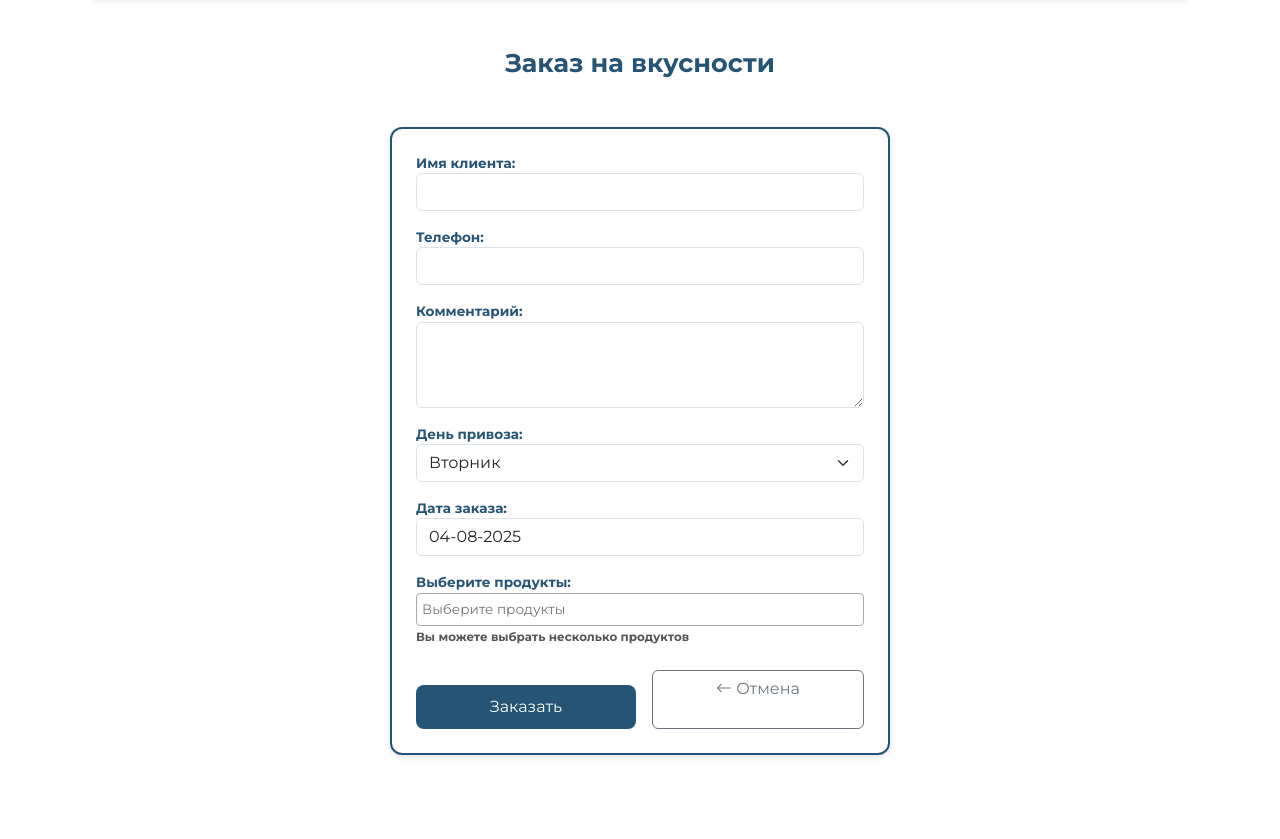
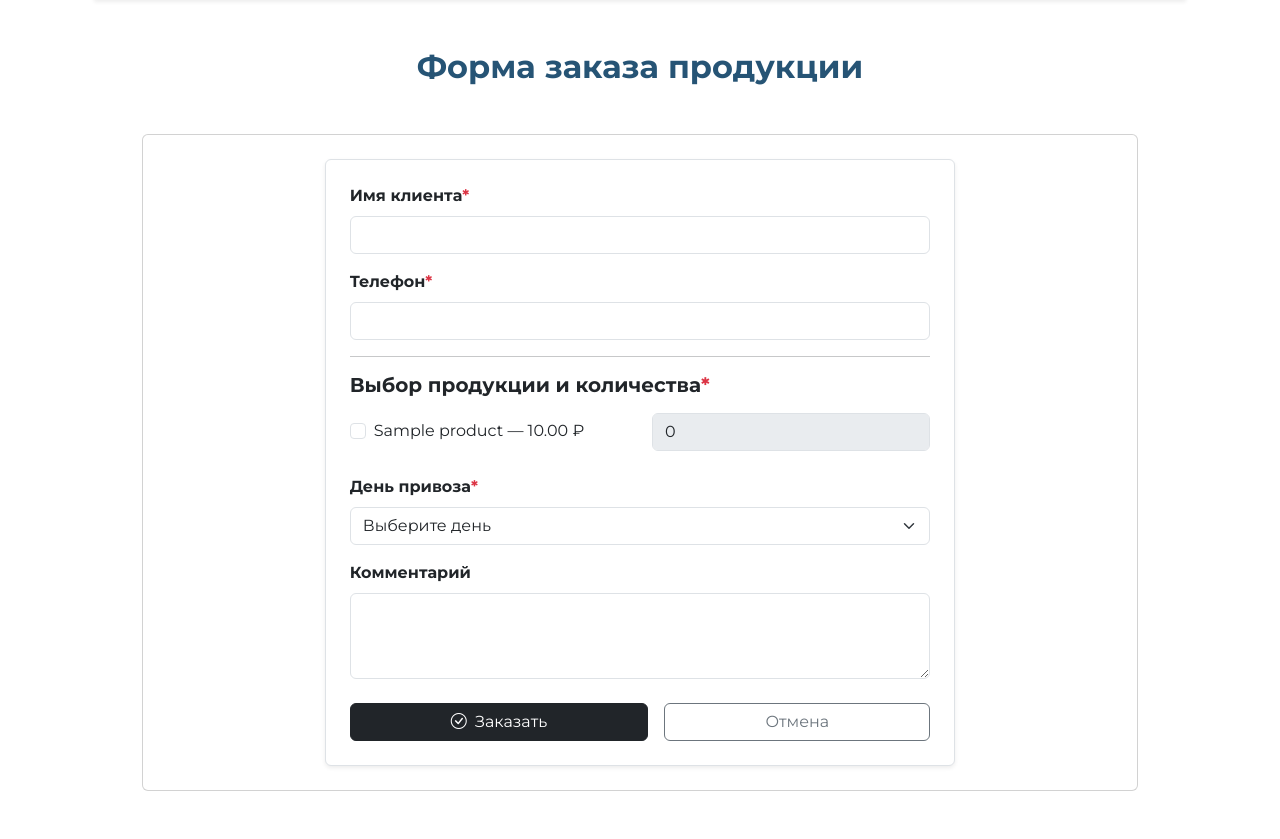
Before and after one commit to Katusha-tech/DW_milkSite, a Django app: page /milksite/create_order/ in a window 1280 px wide. Shown: the part 135-974 px from the top of the page. Before the commit the page ends 893 px from the top, so only its background shows below. Run offline with Django 5.2, Linux system fonts and the light colour scheme; tables that the repository leaves empty hold one stand-in row (values such as "Sample post"); some libraries are stand-ins or nearby versions.

Commit message:
com_17: в admin.py убрала не нужный код, в forms.py переписала функцию, в models.py добавила поля products и убрала промежуточную модель, накатила миграции, в сигналах убрала не работающий код, переписала представление для create_order,

```diff
--- a/core/forms.py
+++ b/core/forms.py
@@ -3,8 +3,7 @@ from typing import Any
 from django import forms
 from django.core.exceptions import ValidationError
 from django.forms import ClearableFileInput
-from django.forms import inlineformset_factory
-from .models import Product, Review, Order, OrderItem
+from .models import Product, Review, Order
 from django.utils.timezone import now
 
 class ProductForm(forms.ModelForm):
@@ -33,39 +32,14 @@ class ProductForm(forms.ModelForm):
 
 
 class OrderForm(forms.ModelForm):
-    DELIVERY_DAY_CHOICES = [
-        ("Вторник", "Вторник"),
-        ("Пятница", "Пятница"),
-    ]
-
-    delivery_day = forms.ChoiceField(
-        choices=DELIVERY_DAY_CHOICES,
-        label="День привоза",
-        widget=forms.Select(attrs={"class": "form-select custom-style"}),
-        required=True,
-    )
-
-    products = forms.ModelMultipleChoiceField(
-        queryset=Product.objects.all(),
-        widget=forms.SelectMultiple(attrs={
-            "class": "form-select custom-style",
-            "id": "products",
-            "size": "1",  # Уменьшает высоту до 1 строки
-        }),
-        label="Выберите продукты"
-    )
-
-    appointment_date = forms.DateField(
-        widget=forms.DateInput(attrs={
-            "readonly": "readonly",
-            "class": "form-control no-calendar",
-            "type": "text",  # избегаем иконки календаря
-            "placeholder": now().strftime("%d-%m-%Y"),
-        }),
-        initial=now,
-        input_formats=["%d-%m-%Y"],
-        label="Дата заказа"
-    )
+    """
+    Форма для создания заказа с использованием Bootstrap 5
+    """
+    def __init__(self, *args, **kwargs):
+        super().__init__(*args, **kwargs)
+        # Добавляем класс form-control к каждому полю формы
+        for field_name, field in self.fields.items():
+            field.widget.attrs.update({"class": "form-control"})
 
     class Meta:
         model = Order
@@ -75,23 +49,8 @@ class OrderForm(forms.ModelForm):
             "comment",
             "delivery_day",
             "appointment_date",
-            "products",
         ]
 
-    def __init__(self, *args, **kwargs):
-        super().__init__(*args, **kwargs)
-
-        # Форматируем дату заказа
-        self.fields['appointment_date'].initial = now().strftime("%d-%m-%Y")
-
-        # Уменьшаем комментарий
-        self.fields['comment'].widget.attrs.update({'rows': 3})
-
-        # Стили для всех остальных полей (если нет вручную заданных)
-        for name, field in self.fields.items():
-            if not isinstance(field.widget, (forms.Select, forms.SelectMultiple)):
-                existing_class = field.widget.attrs.get("class", "")
-                field.widget.attrs["class"] = f"{existing_class} form-control".strip()
 
 class ReviewForm(forms.ModelForm):
     """
--- a/core/templates/core/includes/order_card_include.html
+++ b/core/templates/core/includes/order_card_include.html
@@ -5,8 +5,8 @@
             <p class="card-text mb-1 custom-card-text"><strong>Номер телефона: </strong> {{ order.phone }} </p>
             <p class="card-text mb-1 custom-card-text"><strong>Дата: </strong> {{ order.appointment_date|date:"d.m.Y H:i" }}</p>
             <p class="card-text mb-1 custom-card-text"><strong>Продукция: </strong>
-                {% for item in order.items.all %}
-                {{ item.product.name }}{% if not forloop.last %}, {% endif %}
+                {% for product in order.products.all %}
+                {{ product.name }}{% if not forloop.last %}, {% endif %}
                 {% endfor %}
             </p>
             <p class="card-text mb-3 custom-card-text">
--- a/core/templates/core/order_detail.html
+++ b/core/templates/core/order_detail.html
@@ -22,8 +22,8 @@
                         <p><strong>Телефон:</strong> {{ order.phone }}</p>
                         <p><strong>Продукты:</strong></p>
                         <ul class="product-list">
-                            {% for item in order.items.all %}
-                                <li>{{ item.product.name }} — {{ item.quantity }} шт.</li>
+                            {% for product in order.products.all %}
+                                <li>{{ product.name }}</li>  {# Если нужно только название #}
                             {% endfor %}
                         </ul>
                         <p><strong>Комментарий:</strong> {{ order.comment }}</p>
--- a/core/templates/core/order_form.html
+++ b/core/templates/core/order_form.html
@@ -1,69 +1,74 @@
-{% extends "base.html" %}
+{% extends 'base.html' %}
 {% load static %}
-{% block title %}Форма заказа{% endblock %}
+
+{% block title %}Заказ продукции{% endblock %}
 
 {% block content %}
 <section class="py-5 main-body">
-    <div class="container px-4 px-md-5">
-        <h3 class="text-center fw-bold mb-5 milksite-title">Заказ на вкусности</h3>
-        <div class="card custom-card p-4 mx-auto">
-
+  <div class="container-fluid px-4 px-md-5">
+    <h2 class="text-center fw-bold mb-5">Форма заказа продукции</h2>
+    <div class="card p-4 mx-auto">
+      <div class="col-lg-10 col-xl-8 mx-auto">
+        <div class="bg-white p-4 rounded shadow-sm border">
+          {% if error %}
+            <div class="alert alert-danger">{{ error }}</div>
+          {% endif %}
 
           <form method="post">
             {% csrf_token %}
-                {{ form.non_field_errors }}
 
-                <!-- Имя клиента -->
-                <div class="mb-3 form-label fw-bold label-color">
-                    {{ form.client_name.label_tag }}
-                    {{ form.client_name }}
-                    {{ form.client_name.errors }}
+            <div class="mb-3">
+              <label for="client_name" class="form-label fw-semibold">Имя клиента<span class="text-danger">*</span></label>
+              <input type="text" class="form-control" id="client_name" name="client_name" value="{{ form_data.client_name|default:'' }}" required>
             </div>
 
-                <!-- Телефон -->
-                <div class="mb-3 form-label fw-bold label-color">
-                    {{ form.phone.label_tag }}
-                    {{ form.phone }}
-                    {{ form.phone.errors }}
+            <div class="mb-3">
+              <label for="phone" class="form-label fw-semibold">Телефон<span class="text-danger">*</span></label>
+              <input type="text" class="form-control" id="phone" name="phone" value="{{ form_data.phone|default:'' }}" required>
             </div>
 
-                <!-- Комментарий -->
-                <div class="mb-3 form-label fw-bold label-color">
-                    {{ form.comment.label_tag }}
-                    {{ form.comment }}
-                    {{ form.comment.errors }}
+            <hr>
+            <h5 class="fw-semibold mb-3">Выбор продукции и количества<span class="text-danger">*</span></h5>
+
+            {% for product in products %}
+              <div class="row align-items-center mb-3">
+                <div class="col-6">
+                  <div class="form-check">
+                    <input class="form-check-input product-checkbox" type="checkbox" value="{{ product.id }}" id="product_{{ product.id }}" name="product">
+                    <label class="form-check-label" for="product_{{ product.id }}">
+                      {{ product.name }} — {{ product.price }} ₽
+                    </label>
+                  </div>
+                </div>
+                <div class="col-6">
+                  <input type="number" class="form-control quantity-input" name="quantity_{{ product.id }}" id="quantity_{{ product.id }}" min="0" value="0" disabled>
+                </div>
+              </div>
+            {% endfor %}
+
+            <div class="mb-3 mt-4">
+              <label for="delivery_day" class="form-label fw-semibold">День привоза<span class="text-danger">*</span></label>
+              <select class="form-select" id="delivery_day" name="delivery_day" required>
+                <option value="">Выберите день</option>
+                <option value="Вторник" {% if form_data.delivery_day == "Вторник" %}selected{% endif %}>Вторник</option>
+                <option value="Пятница" {% if form_data.delivery_day == "Пятница" %}selected{% endif %}>Пятница</option>
+              </select>
             </div>
 
-                <!-- День привоза -->
-                <div class="mb-3 form-label fw-bold label-color">
-                    {{ form.delivery_day.label_tag }}
-                    {{ form.delivery_day }}
-                    {{ form.delivery_day.errors }}
+            <div class="mb-3">
+              <label for="comment" class="form-label fw-semibold">Комментарий</label>
+              <textarea class="form-control" id="comment" name="comment" rows="3">{{ form_data.comment|default:'' }}</textarea>
             </div>
 
-                <!-- Дата заказа (только дата, без времени) -->
-                <div class="mb-3 form-label fw-bold label-color">
-                    {{ form.appointment_date.label_tag }}
-                    {{ form.appointment_date }}
-                    {{ form.appointment_date.errors }}
-                </div>
-
-                <!-- Продукты -->
-                <div class="mb-3 form-label fw-bold label-color">
-                    {{ form.products.label_tag }}
-                    {{ form.products}}
-                    {{ form.products.errors }}
-                    <small class="form-text text-muted">Вы можете выбрать несколько продуктов</small>
-                </div>
-
-                <!-- Кнопки -->
-                <div class="d-flex justify-content-between mt-4">
-  <button type="submit" class="btn main-btn w-100 me-2">Заказать</button>
-  <a href="{% url 'landing' %}" class="btn btn-outline-secondary w-100 ms-2">
-    <i class="bi bi-arrow-left"></i> Отмена
-  </a>
+            <div class="d-flex flex-column flex-md-row gap-3 mt-4">
+              <button type="submit" class="btn btn-dark flex-grow-1">
+                <i class="bi bi-check-circle me-1"></i> Заказать
+              </button>
+              <a href="{% url 'landing' %}" class="btn btn-outline-secondary flex-grow-1">Отмена</a>
             </div>
           </form>
+        </div>
+      </div>
     </div>
   </div>
 </section>
@@ -71,5 +76,17 @@
 
 {% block scripts %}
   {{ block.super }}
-    <script src="{% static 'js/order_form.js' %}"></script>
+  <script>
+    document.querySelectorAll('.product-checkbox').forEach((checkbox, index) => {
+      checkbox.addEventListener('change', function () {
+        const input = document.querySelector(`#quantity_${this.value}`);
+        input.disabled = !this.checked;
+        if (this.checked && input.value === "0") {
+          input.value = "1";
+        } else if (!this.checked) {
+          input.value = "0";
+        }
+      });
+    });
+  </script>
 {% endblock %}
--- a/core/views.py
+++ b/core/views.py
@@ -3,9 +3,11 @@ from django.http import HttpResponse
 from  django.shortcuts import get_object_or_404, redirect
 from django.contrib import messages
 from django.contrib.auth.decorators import login_required
-from .models import Order, Product, Review, OrderItem
+from .models import Order, Product, Review
 from .forms import ReviewForm, OrderForm
 from django.db.models import Q
+import json
+from django.utils import timezone
 from .data import *
 
 def base(request):
@@ -145,24 +147,54 @@ def create_review(request):
 
 
 def create_order(request):
-    if request.method == 'POST':
+    products = Product.objects.all()
+
+    if request.method == 'GET':
+        form = OrderForm()
+        return render(request, 'core/order_form.html', {
+            "form": form,
+            "products": products,
+            "form_data": {},
+        })
+
+    elif request.method == 'POST':
         form = OrderForm(request.POST)
+        if form.is_valid():
+            order = form.save(commit=False)
 
-        if form.is_valid():
-            products = form.cleaned_data.pop('products')  # Удалим продукты до сохранения формы
-            order = form.save()
+            # Получаем выбранные продукты и их количество
+            selected_products = request.POST.getlist("product")
+            product_quantities = {}
+            for pid in selected_products:
+                qty = request.POST.get(f'quantity_{pid}', '1')
+                try:
+                    qty = int(qty)
+                    if qty > 0:
+                        product_quantities[pid] = qty
+                except ValueError:
+                    continue
 
-            for product in products:
-                OrderItem.objects.create(order=order, product=product, quantity=1)
+            if not product_quantities:
+                return render(request, 'core/order_form.html', {
+                    "form": form,
+                    "products": products,
+                    "error": "Выберите хотя бы один товар и укажите количество.",
+                    "form_data": request.POST,
+                })
 
-            messages.success(request, f"Ваш заказ успешно оформлен, {order.client_name}!")
+            order.product_quantities = json.dumps(product_quantities)
+            order.save()
+            order.products.set(product_quantities.keys())
+
+            order = form.save(commit=False)
+            order.appointment_date = timezone.now()
+            order.save()
+
+            messages.success(request, f"Ваш заказ успешно создан, {order.client_name}!")
             return redirect('thanks')
 
-    else:
-        form = OrderForm()
-
-    return render(request, 'core/order_form.html', {
-        'form': form,
-        'title': 'Создание заказа',
-        'button_text': 'Заказать',
-    })
+        return render(request, 'core/order_form.html', {
+            "form": form,
+            "products": products,
+            "form_data": request.POST,
+        })
```
Also changed, not shown: core/admin.py (+3 -24 lines), core/models.py (+11 -18 lines), core/signals.py (+1 -32 lines), core/templates/core/products.html (+0 -7 lines), core/migrations/0004_order_product_quantities_order_products_and_more.py (added). Lines whose indentation alone changed are shown as unchanged.
